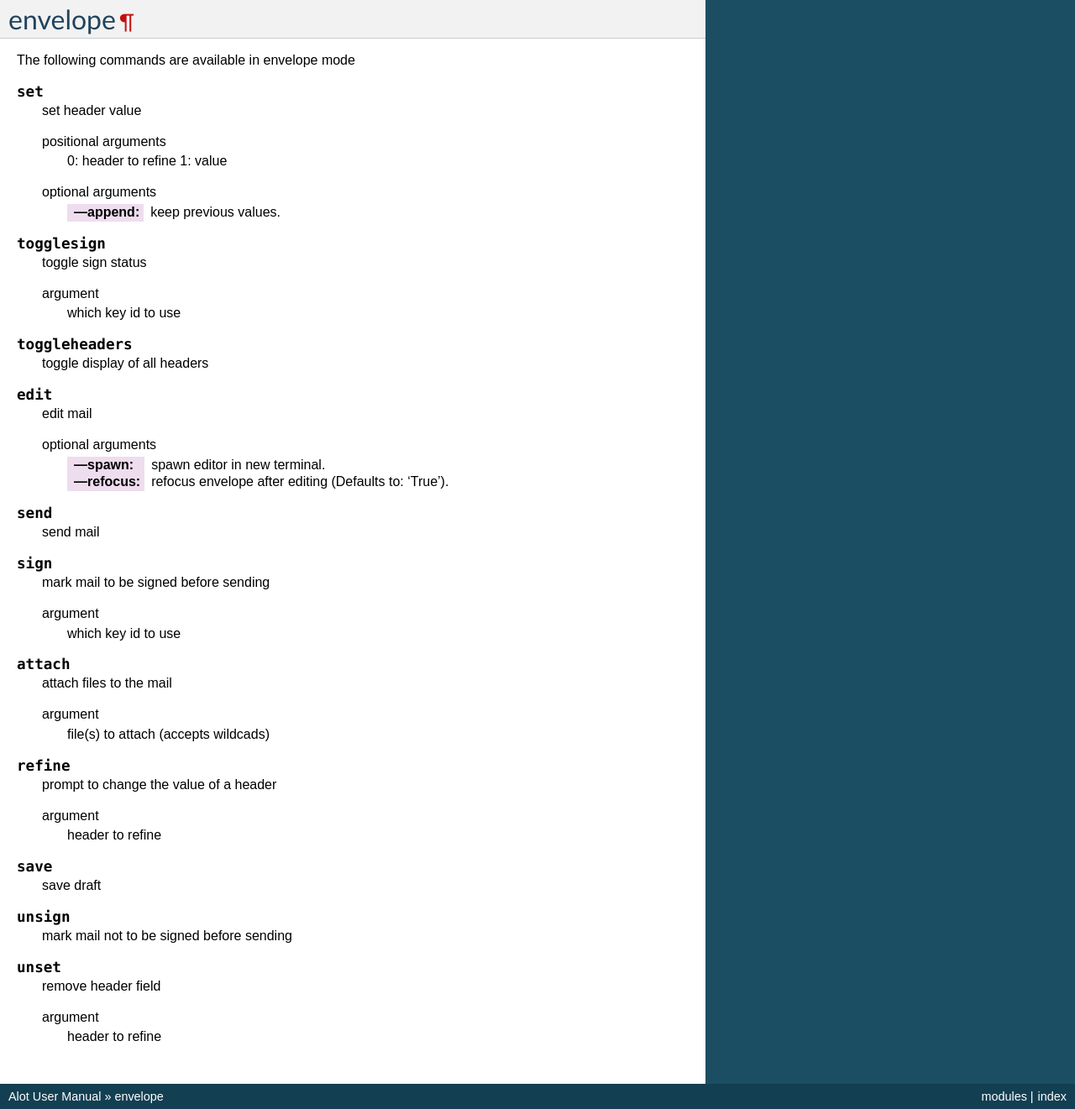
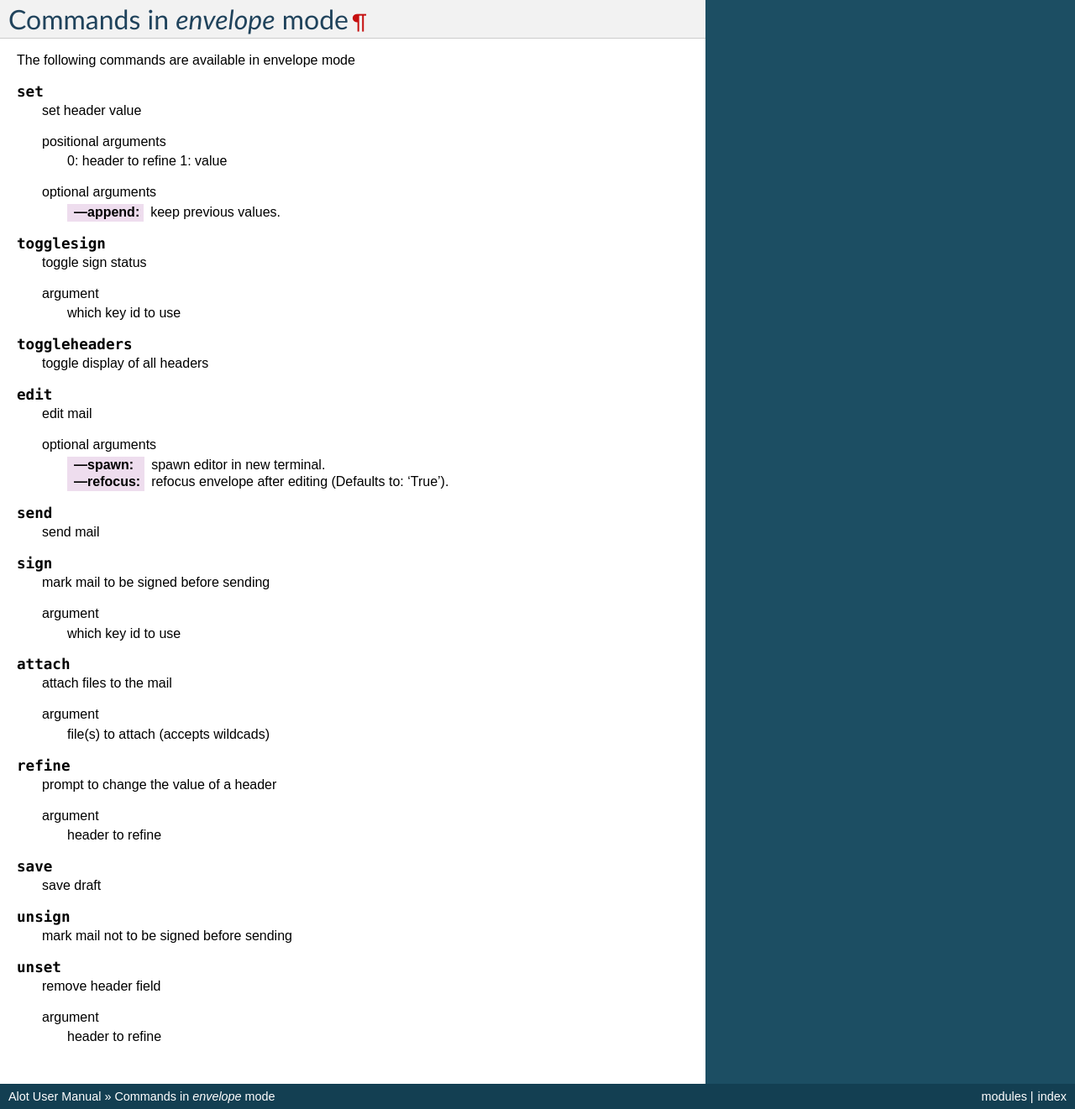
Before and after one commit to pazz/alot, a Sphinx documentation site: the page built from docs/source/usage/modes/envelope.rst, in a window 1280 px wide. Shown: the whole page at 84% size. Built offline with Sphinx 7.4.7, drawn with Linux system fonts in a browser that asks for light colours; pages that are not in the unit, such as notebooks, are missing from menus.

Commit message:
doc: section names for commands sections

```diff
--- a/docs/source/generate_commands.py
+++ b/docs/source/generate_commands.py
@@ -112,11 +112,14 @@ if __name__ == "__main__":
         modefilename = mode+'.rst'
         modefile = open(os.path.join(HERE, 'usage', 'modes', modefilename), 'w')
         modefile.write(NOTE)
-        modefile.write('%s\n%s\n' % (mode, '-' * len(mode)))
         if mode != 'global':
             modes.append(mode)
+            header = 'Commands in `%s` mode' % mode
+            modefile.write('%s\n%s\n' % (header, '-' * len(header)))
             modefile.write('The following commands are available in %s mode\n\n' % mode)
         else:
+            header = 'Global Commands'
+            modefile.write('%s\n%s\n' % (header, '-' * len(header)))
             modefile.write('The following commands are available globally\n\n')
         for cmdstring,struct in modecommands.items():
             cls, parser, forced_args = struct
--- a/docs/source/usage/modes/bufferlist.rst
+++ b/docs/source/usage/modes/bufferlist.rst
@@ -1,8 +1,8 @@
 .. CAUTION: THIS FILE IS AUTO-GENERATED!
 
 
-bufferlist
-----------
+Commands in `bufferlist` mode
+-----------------------------
 The following commands are available in bufferlist mode
 
 .. _cmd.bufferlist.close:
--- a/docs/source/usage/modes/envelope.rst
+++ b/docs/source/usage/modes/envelope.rst
@@ -1,8 +1,8 @@
 .. CAUTION: THIS FILE IS AUTO-GENERATED!
 
 
-envelope
---------
+Commands in `envelope` mode
+---------------------------
 The following commands are available in envelope mode
 
 .. _cmd.envelope.set:
--- a/docs/source/usage/modes/global.rst
+++ b/docs/source/usage/modes/global.rst
@@ -1,8 +1,8 @@
 .. CAUTION: THIS FILE IS AUTO-GENERATED!
 
 
-global
-------
+Global Commands
+---------------
 The following commands are available globally
 
 .. _cmd.global.bclose:
--- a/docs/source/usage/modes/search.rst
+++ b/docs/source/usage/modes/search.rst
@@ -1,8 +1,8 @@
 .. CAUTION: THIS FILE IS AUTO-GENERATED!
 
 
-search
-------
+Commands in `search` mode
+-------------------------
 The following commands are available in search mode
 
 .. _cmd.search.sort:
--- a/docs/source/usage/modes/taglist.rst
+++ b/docs/source/usage/modes/taglist.rst
@@ -1,8 +1,8 @@
 .. CAUTION: THIS FILE IS AUTO-GENERATED!
 
 
-taglist
--------
+Commands in `taglist` mode
+--------------------------
 The following commands are available in taglist mode
 
 .. _cmd.taglist.select:
--- a/docs/source/usage/modes/thread.rst
+++ b/docs/source/usage/modes/thread.rst
@@ -1,8 +1,8 @@
 .. CAUTION: THIS FILE IS AUTO-GENERATED!
 
 
-thread
-------
+Commands in `thread` mode
+-------------------------
 The following commands are available in thread mode
 
 .. _cmd.thread.pipeto:
```
Also changed, not shown: 1 other file.
